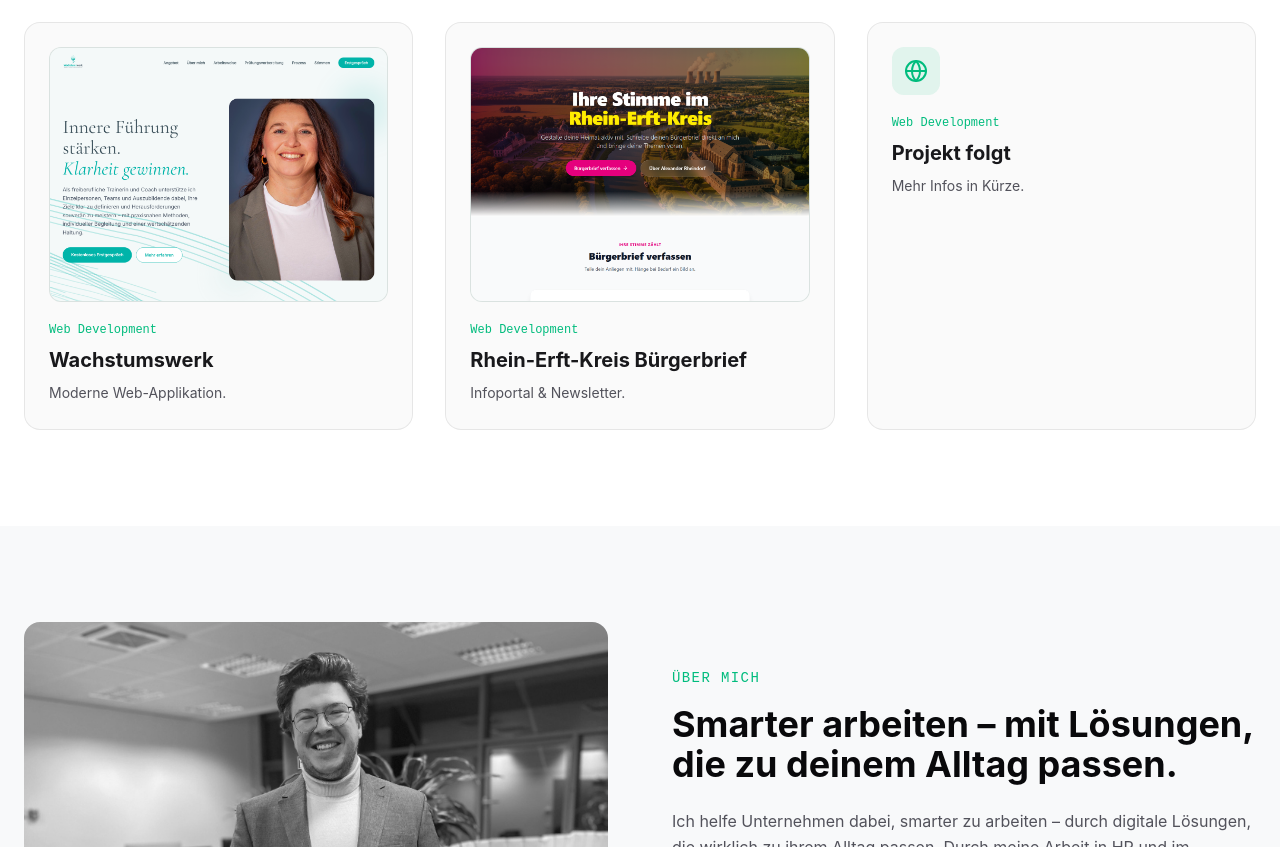
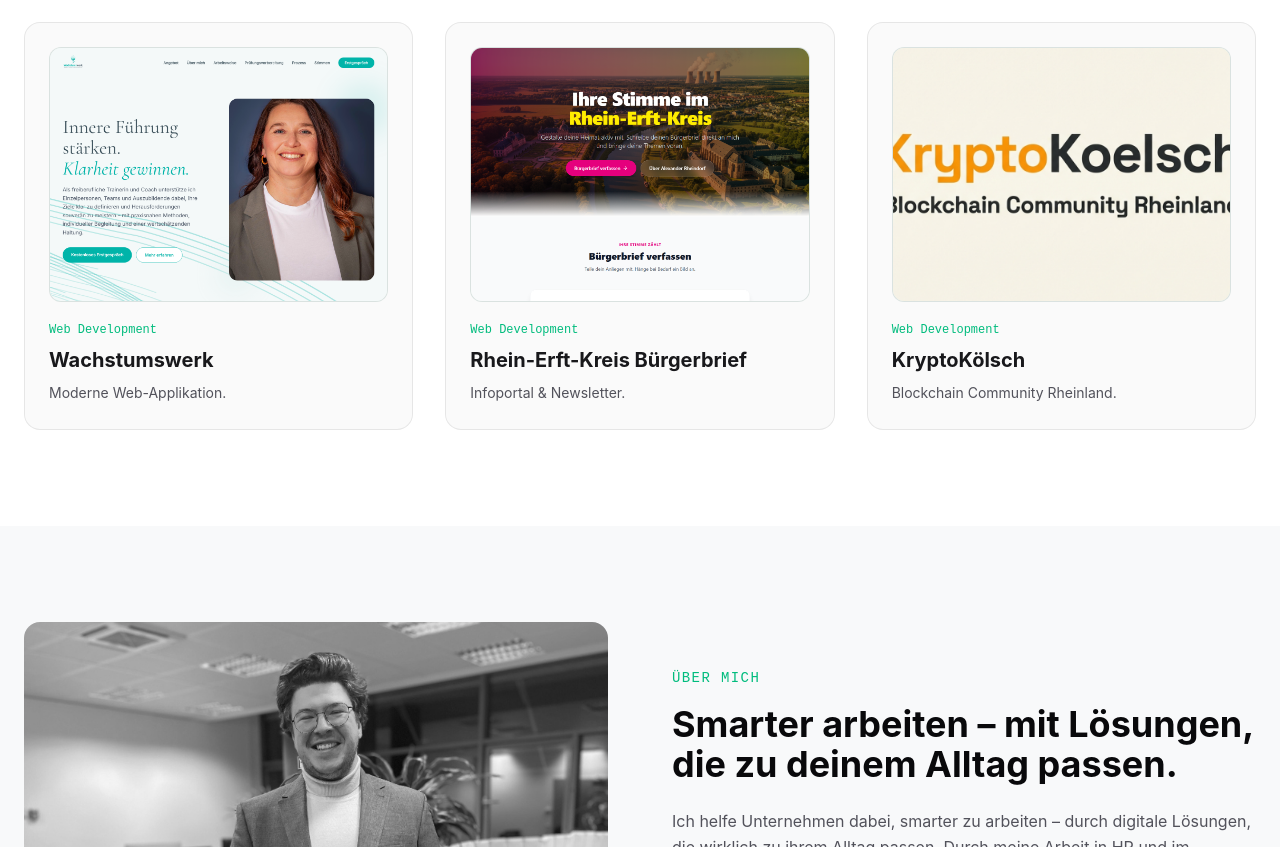
Before and after one commit to moebss/dev, a React (Vite) app: page / in a window 1280 px wide. Shown: the part 2200-3047 px from the top of the page. Built offline with nearby package versions, Linux system fonts and the light colour scheme.

Commit message:
feat(portfolio): add kryptokoelsch to homepage preview

```diff
--- a/src/App.tsx
+++ b/src/App.tsx
@@ -485,7 +485,11 @@
               desc: "Infoportal & Newsletter.",
               img: `${import.meta.env.BASE_URL}buergerbrief.png`
             },
-            { title: "Projekt folgt", desc: "Mehr Infos in Kürze." },
+            {
+              title: "KryptoKölsch",
+              desc: "Blockchain Community Rheinland.",
+              img: `${import.meta.env.BASE_URL}kryptokoelsch.png`
+            },
           ].map((project, idx) => (
             <motion.div
               key={idx}
```
